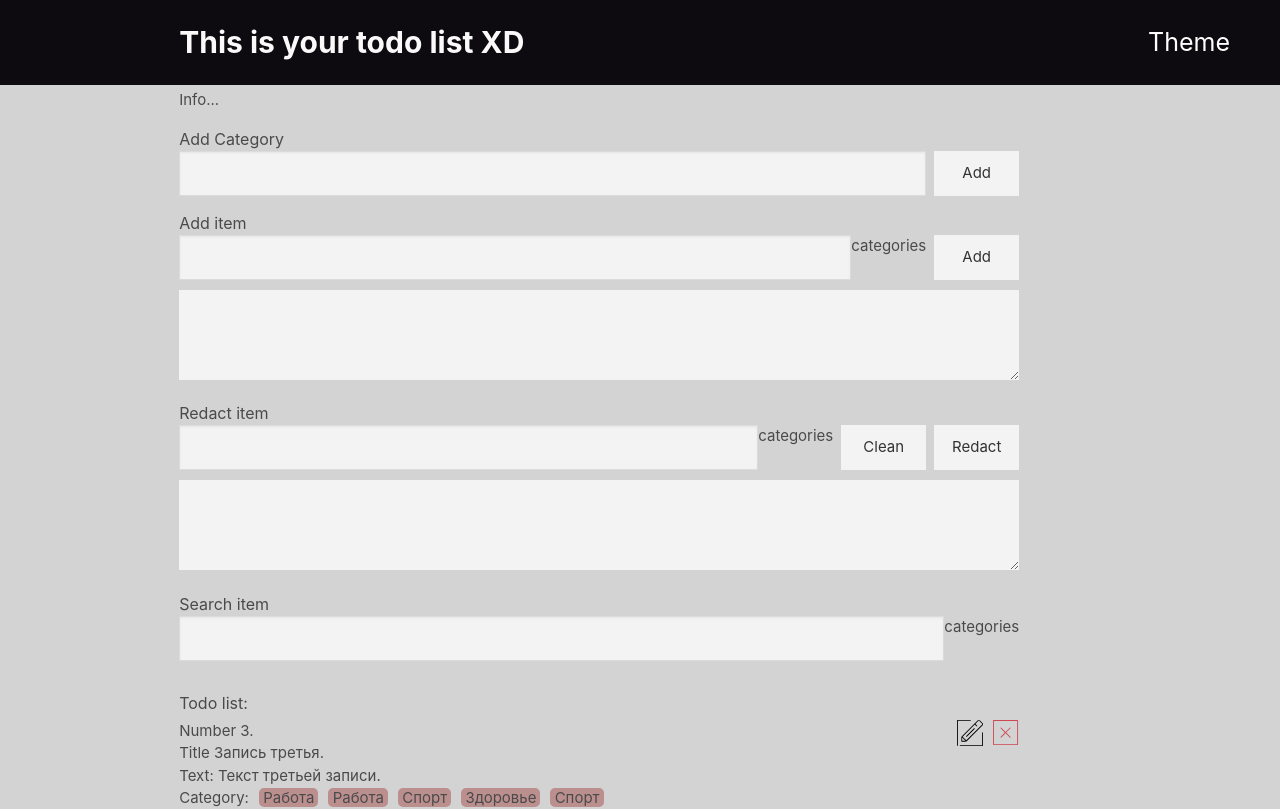
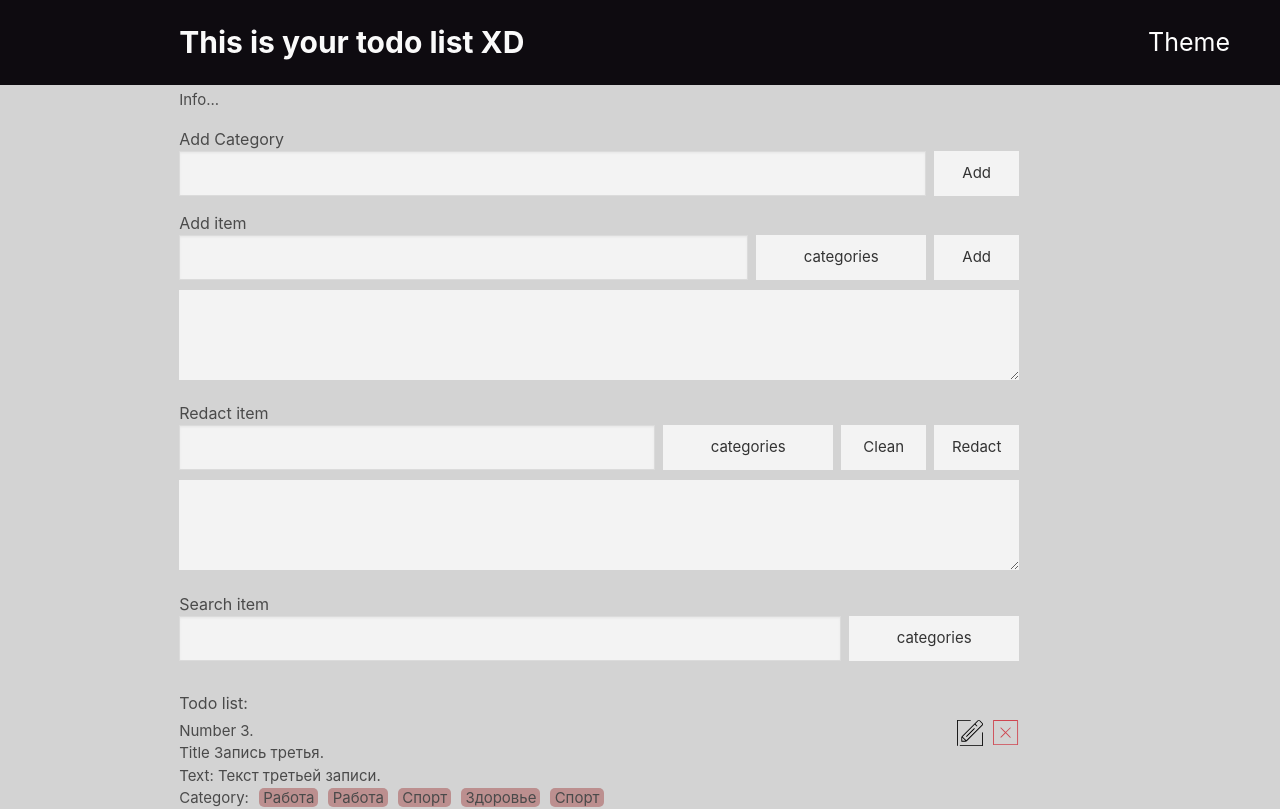
Before and after one commit to DarkHaker03/todo_react_ts, a React (Create React App) app: page / in a window 1280 px wide. Shown: the top 809 px of the page. Built offline with nearby package versions, Linux system fonts and the light colour scheme.

Commit message:
fix: fixed styles of castomSelect

```diff
--- a/src/components/atoms/castomSelect/Select.tsx
+++ b/src/components/atoms/castomSelect/Select.tsx
@@ -19,7 +19,7 @@ export const Select: FC<ISelect> = React.memo(({ optionsValue, selectValueChange
         </div>
         : ''
       }
-      <div className={styles.m_select} onClick={() => setcategoriesIsOpen(true)}>
+      <div className={styles.select} onClick={() => setcategoriesIsOpen(true)}>
         {categoriesIsOpen ?
           <div className={styles.container} onClick={e => e.stopPropagation()}>
             <Options optionsValue={optionsValue} selectValueChange={selectValueChange} selectedValue={selectedValue} />
--- a/src/components/atoms/castomSelect/index.module.css
+++ b/src/components/atoms/castomSelect/index.module.css
@@ -23,6 +23,21 @@
 .itemSelected {
 	background-color: rgb(0, 0, 0, 0.6) !important;
 }
+.select {
+	min-width: 170px;
+	background-color: #f3f3f3;
+	margin: 0 0 0 0.5rem;
+	font-size: 15px;
+	color: #333333;
+	font-weight: 400;
+	height: 100%;
+	position: relative;
+	height: 45px;
+	display: flex;
+	align-items: center;
+	justify-content: center;
+	cursor: pointer;
+}
 .close {
 	left: 0;
 	top: 0;
--- a/src/todo.css
+++ b/src/todo.css
@@ -19,21 +19,6 @@ button {
 select {
 	cursor: pointer;
 }
-.m_select {
-	min-width: 170px;
-	background-color: #f3f3f3;
-	margin: 0 0 0 0.5rem;
-	font-size: 15px;
-	color: #333333;
-	font-weight: 400;
-	height: 100%;
-	position: relative;
-	height: 45px;
-	display: flex;
-	align-items: center;
-	justify-content: center;
-	cursor: pointer;
-}
 
 @media (max-width: 500px) {
 	.flex-direction-column-mob {
@@ -44,10 +29,6 @@ select {
 	}
 	body {
 		font-size: 0.85em;
-	}
-	.m_select {
-		width: 100%;
-		margin: 10px 0 0 0;
 	}
 }
 @media (max-width: 350px) {
```
